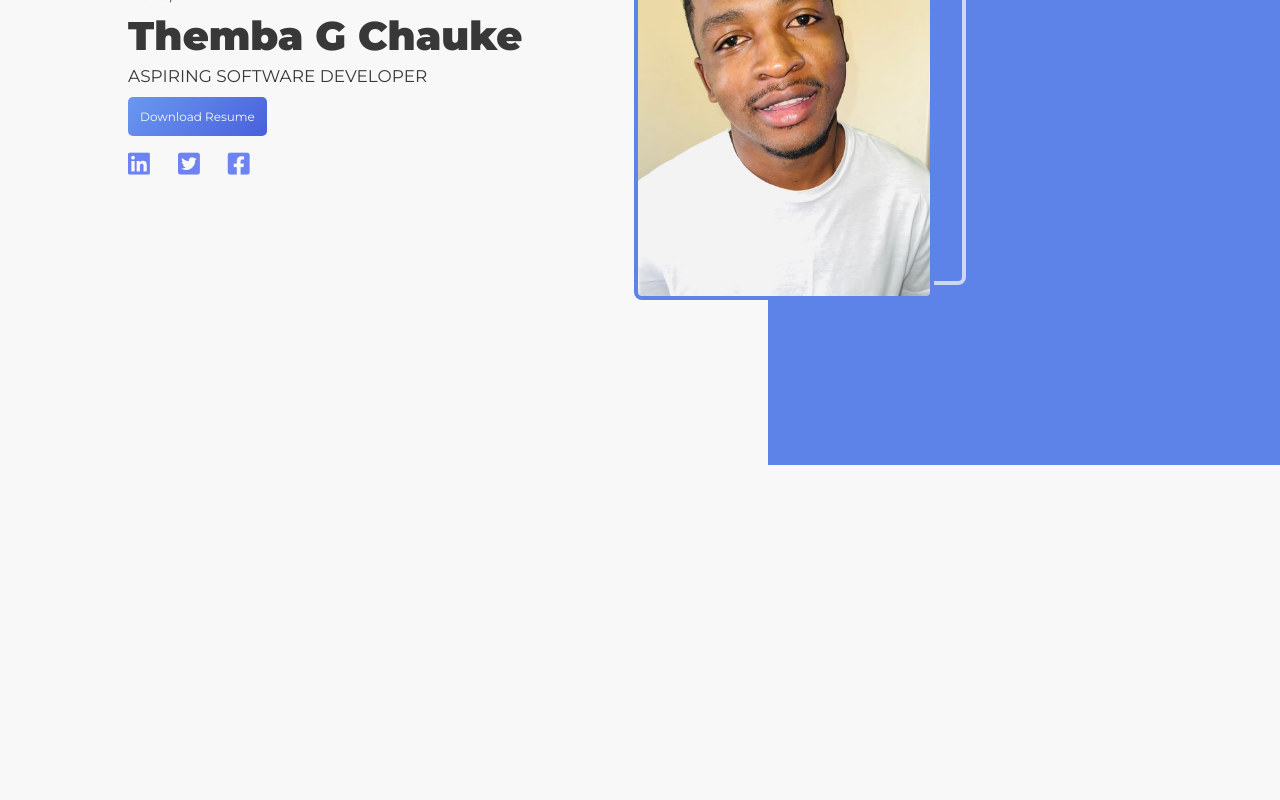
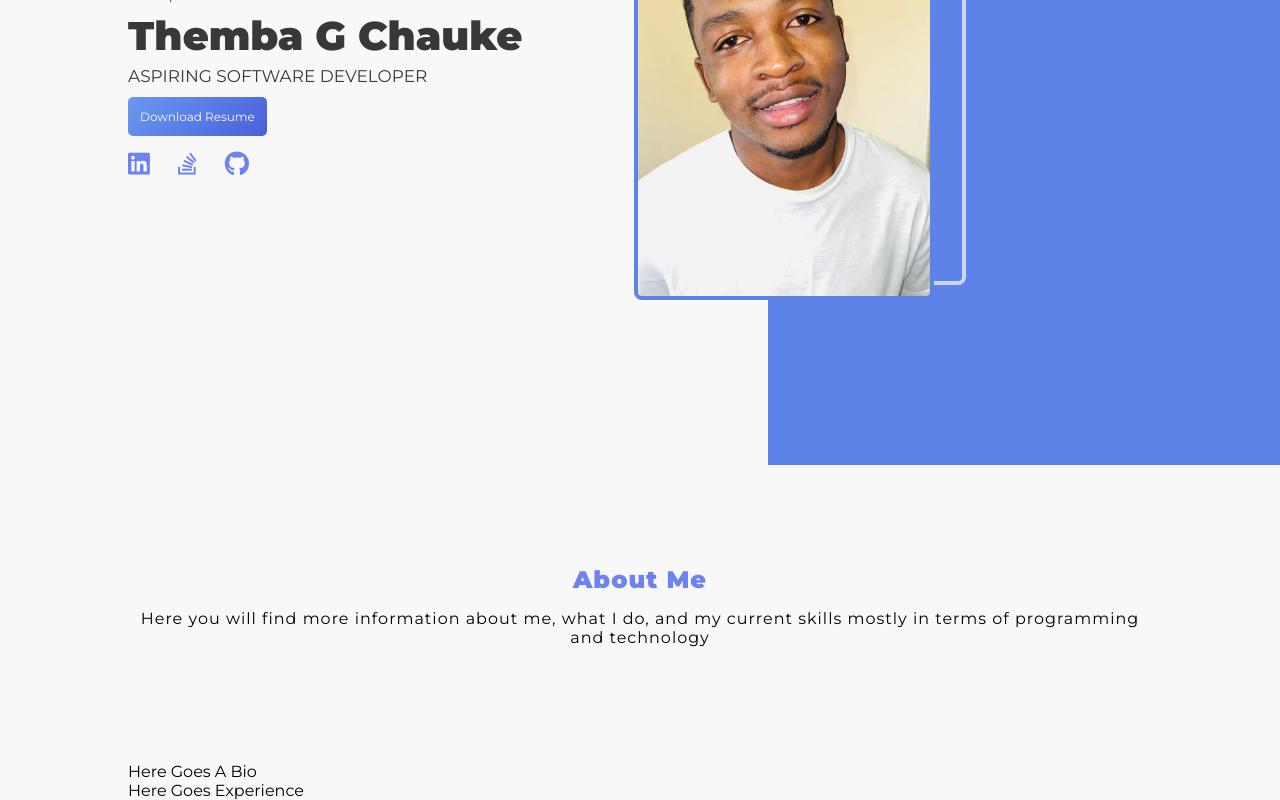
Before and after one commit to Jakaza/G-v2, a React (Vite) app in the folder frontend/: page / in a window 1280 px wide. Shown: the part 185-985 px from the top of the page. Before the commit the page ends 800 px from the top, so only its background shows below. Built offline with nearby package versions, Linux system fonts and the light colour scheme.

Commit message:
About Me Setup

```diff
--- a/frontend/src/App.jsx
+++ b/frontend/src/App.jsx
@@ -2,12 +2,14 @@ import { useState } from 'react'
 import './App.css'
 import Navbar from './Components/Navbar/Navbar'
 import Hero from './Components/Hero/Hero'
+import AboutMe from './Components/AboutMe/AboutMe'
 
 function App() {
   return (
     <>
     <Navbar/>
     <Hero/>
+    <AboutMe/>
     </>
   )
 }
--- /dev/null
+++ b/frontend/src/Components/AboutMe/AboutMe.css
@@ -0,0 +1,15 @@
+.heading {
+    margin: 100px auto;
+}
+.heading h1 {
+    font-size: 1.5rem;
+    font-weight: 900;
+    color: rgb(109, 131, 242);
+    text-align: center;
+    letter-spacing: 1px;
+}
+.heading p {
+    text-align: center;
+    letter-spacing: 1px;
+    padding: 15px 0;
+}
--- /dev/null
+++ b/frontend/src/Components/AboutMe/AboutMe.jsx
@@ -0,0 +1,17 @@
+import React from 'react'
+import './AboutMe.css'
+import AboutMeContent from './AboutMeContent'
+const AboutMe = () => {
+  return (
+    <div className='aboutMe'>
+        <div className="inner">
+         <div className="heading">
+            <h1>About Me</h1>
+            <p>Here you will find more information about me, what I do, and my current skills mostly in terms of programming and technology</p>
+         </div>
+         <AboutMeContent/>
+        </div>
+    </div>
+  )
+}
+export default AboutMe
--- /dev/null
+++ b/frontend/src/Components/AboutMe/AboutMeContent.jsx
@@ -0,0 +1,15 @@
+import React from 'react'
+import './AboutMeContent.css'
+import Bio from './about/Bio'
+import Experience from './about/Experience'
+
+const AboutMeContent = () => {
+  return (
+    <div className='aboutMeContent'>
+        <Bio/>
+        <Experience/>
+    </div>
+  )
+}
+
+export default AboutMeContent
--- /dev/null
+++ b/frontend/src/Components/AboutMe/about/Bio.jsx
@@ -0,0 +1,12 @@
+import React from 'react'
+import './Bio.css'
+
+const Bio = () => {
+  return (
+    <div>
+        Here Goes A Bio
+    </div>
+  )
+}
+
+export default Bio
--- /dev/null
+++ b/frontend/src/Components/AboutMe/about/Experience.jsx
@@ -0,0 +1,9 @@
+import React from 'react'
+
+const Experience = () => {
+  return (
+    <div>Here Goes Experience</div>
+  )
+}
+
+export default Experience
--- a/frontend/src/Components/Hero/HomeText.jsx
+++ b/frontend/src/Components/Hero/HomeText.jsx
@@ -16,10 +16,10 @@ const HomeText = () => {
                 <a href="https://linkedin.com/in/g-themba-chauke" target="_blank"><i className="fa-brands fa-linkedin"></i></a>
                 </li>
                 <li>
-                <a href="https://twitter.com/ThembaG3"><i className="fa-brands fa-twitter-square"></i></a>
+                <a href="https://twitter.com/ThembaG3"><i class="fa-brands fa-stack-overflow"></i></a>
                 </li>
                 <li>
-                <a href="https://www.facebook.com/malume.jakaza"><i className="fa-brands fa-facebook-square"></i></a>
+                <a href="https://www.facebook.com/malume.jakaza"><i class="fa-brands fa-github"></i></a>
                 </li>
             </ul>
         </div>
```
Also changed, not shown: frontend/src/Components/AboutMe/AboutMeContent.css (added), frontend/src/Components/AboutMe/about/Bio.css (added), frontend/src/Components/AboutMe/about/Exeprience.css (added).
